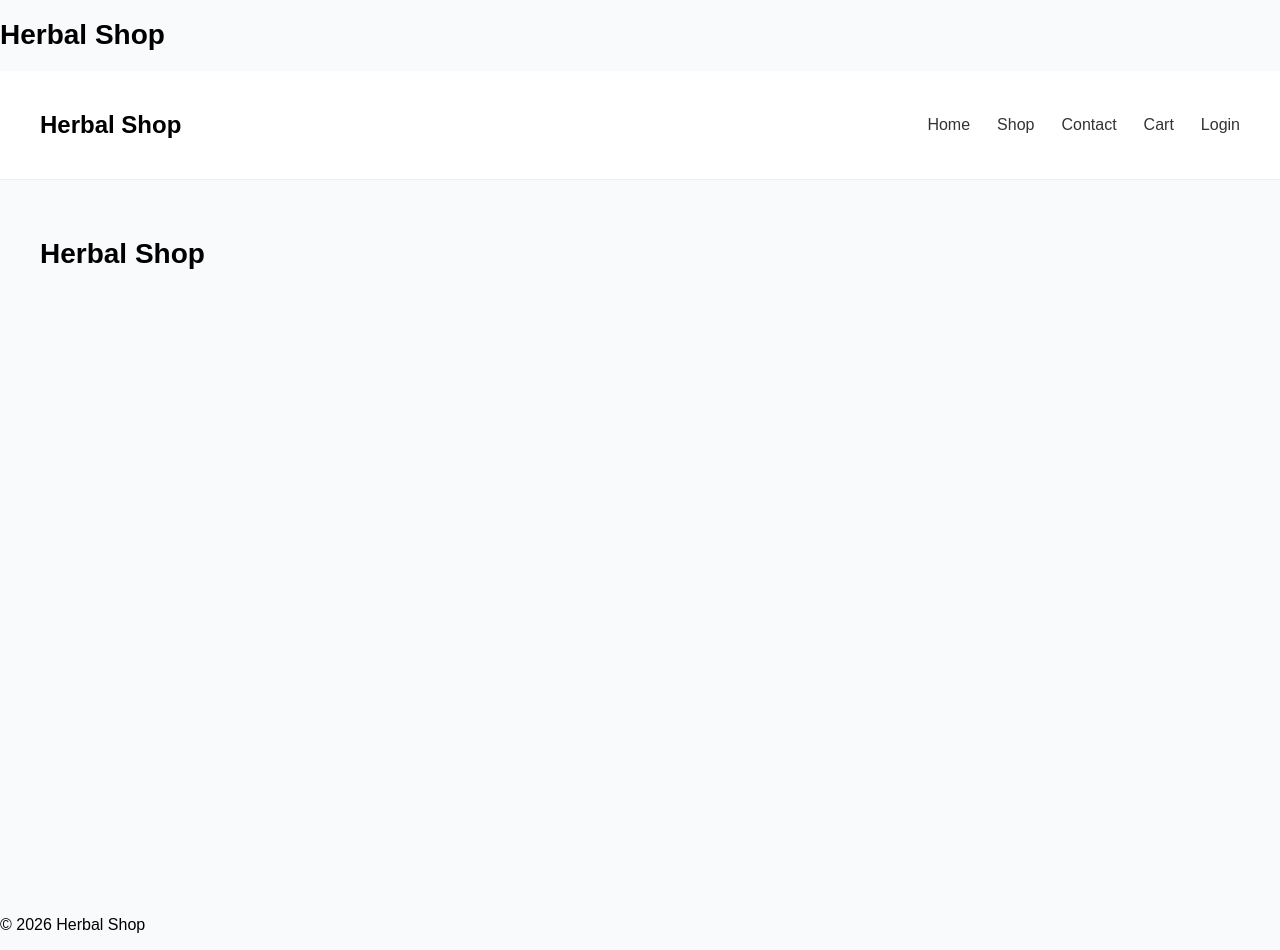
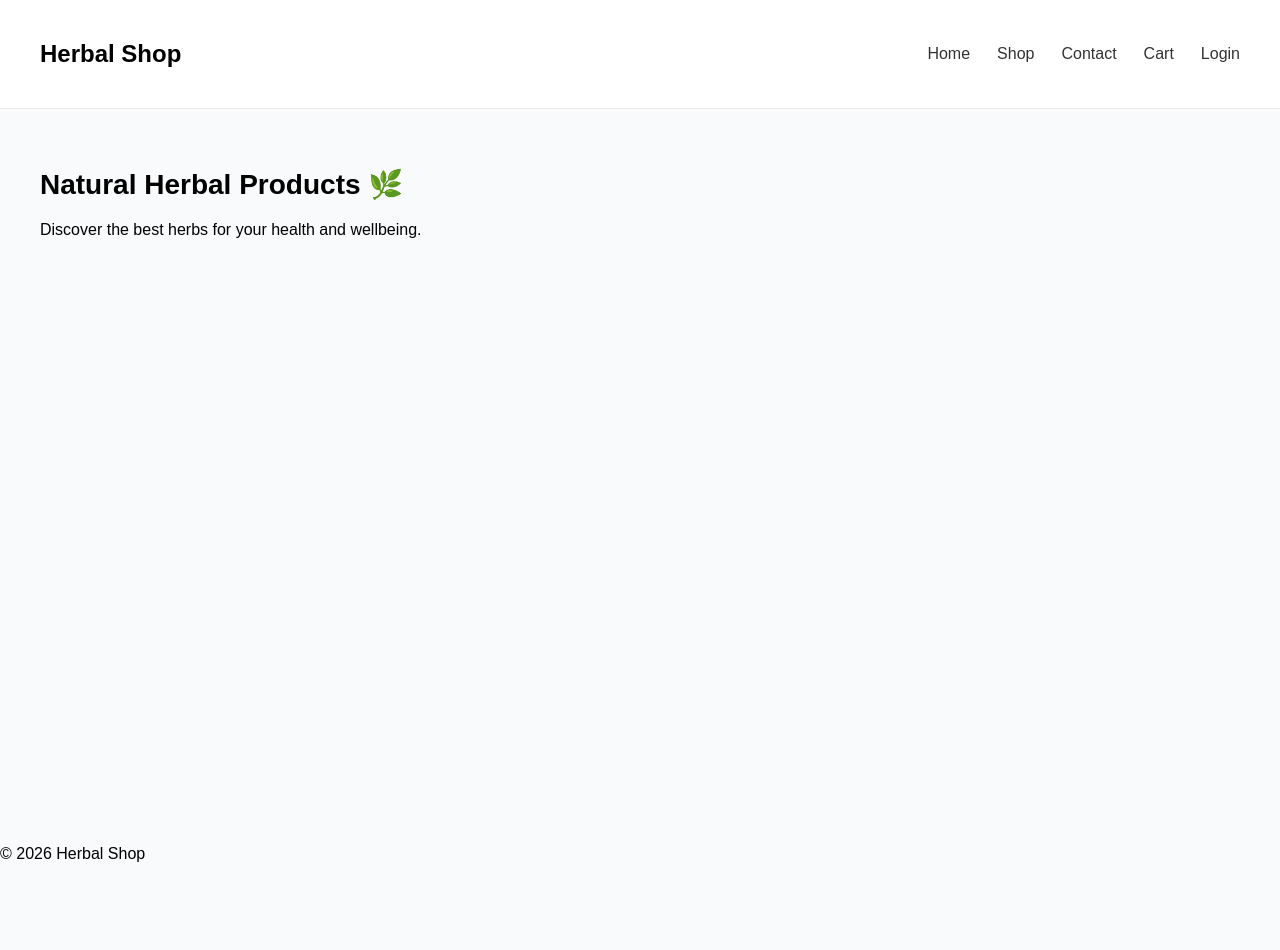
Before and after one commit to mizuhar/herbal-shop-template, a React (Vite) app: page / in a window 1280 px wide. After the commit the page ends 879 px from the top, so only its background shows below. Built offline with nearby package versions, Linux system fonts and the light colour scheme.

Commit message:
some optimization

```diff
--- a/src/components/layout/Header.jsx
+++ /dev/null
@@ -1,21 +0,0 @@
-import Navbar from "./Navbar";
-
-export default function Header() {
-
-  return (
-
-    <header>
-
-      <div>
-
-        <h1>Herbal Shop</h1>
-
-      </div>
-
-      <Navbar />
-
-    </header>
-
-  );
-
-}
--- a/src/components/layout/Layout.jsx
+++ b/src/components/layout/Layout.jsx
@@ -1,4 +1,4 @@
-import Header from "./Header";
+import Navbar from "./Navbar";
 import Footer from "./Footer";
 
 export default function Layout({ children }) {
@@ -6,7 +6,7 @@ export default function Layout({ children }) {
   return (
 
     <>
-      <Header />
+      <Navbar />
 
       <main className="container">
     {children}
--- a/src/pages/Home.jsx
+++ b/src/pages/Home.jsx
@@ -1,3 +1,9 @@
 export default function Home() {
-  return <h1>Herbal Shop</h1>;
+  return(
+
+  <>
+    <h1>Natural Herbal Products 🌿</h1>
+    <p>Discover the best herbs for your health and wellbeing.</p>
+  </>
+  );
 }
--- a/src/styles/layout.css
+++ b/src/styles/layout.css
@@ -1,3 +1,9 @@
+header {
+  position: sticky;
+  top: 0;
+  z-index: 100;
+}
+
 nav {
   display: flex;
   justify-content: space-between;
```
